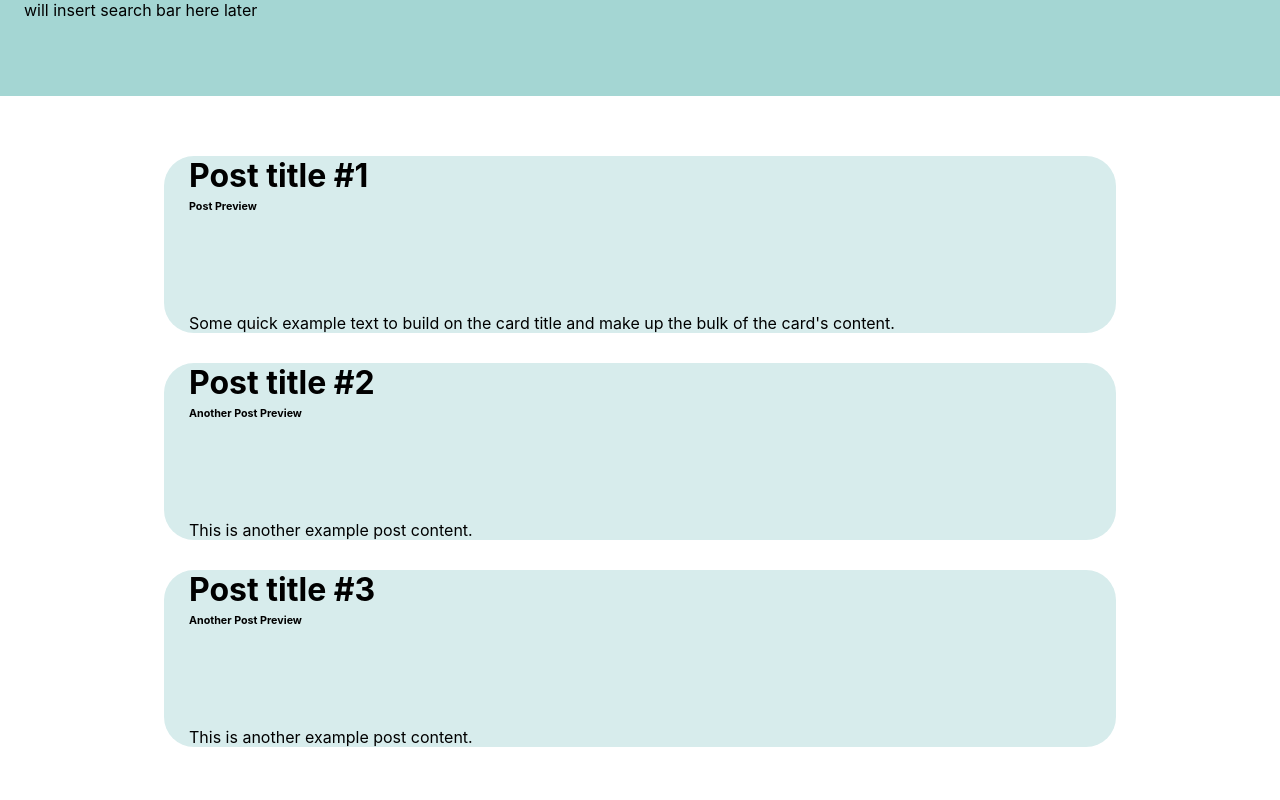
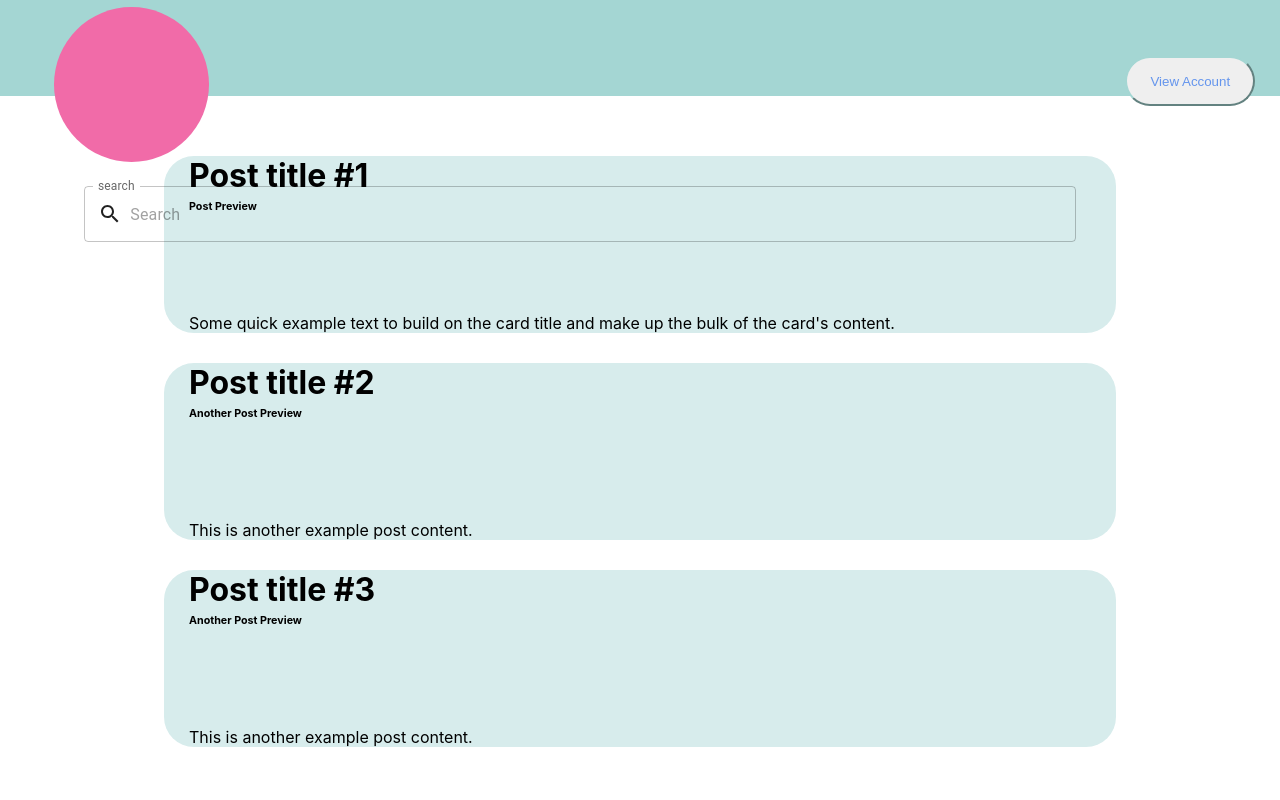
Before and after one commit to hawraakhalil/Cancer-Connect, a React (Create React App) app: page / in a window 1280 px wide. Shown: the top 800 px of the page. Built offline with nearby package versions, Linux system fonts and the light colour scheme.

Commit message:
I added the search bar, logo, and view account button

```diff
--- a/src/App.js
+++ b/src/App.js
@@ -5,7 +5,10 @@ import Container from '@mui/material/Container';
 import Card from 'react-bootstrap/Card'
 import Form from 'react-bootstrap/Form'
 import Button from 'react-bootstrap/Button'
+import TextField from '@mui/material/TextField';
 import SendIcon from '@mui/icons-material/Send';
+import SearchIcon from '@mui/icons-material/Search';
+import images from './images.png';
 
 
 const posts = [
@@ -32,7 +35,20 @@ function App() {
 
 <header>
 <Container style={{ height: "6rem",maxWidth: "100rem", backgroundColor: "#A4D6D3" }}>
-  will insert search bar here later
+<img src={images} alt="Logo" className="rounded-circle" style={{ borderRadius: "50%",height: "9.7rem", width: "9.7rem",marginLeft:"30px",marginTop:"7px" }} />
+<TextField
+
+        id="search"
+        variant="outlined"
+        label="search"
+        placeholder="  Search"
+        InputProps={{
+          startAdornment: <SearchIcon />}}
+          style={{width:"62rem", marginTop:"20px", marginLeft:"60px"}}
+      />
+            <Button style={{height:"50px",width:"130px",marginLeft:"4%", borderRadius:"30px",borderColor:"#A4D6D3",   position: "relative", top: "-110px", color: "#6495ED"}}>
+       View Account
+       </Button>
 </Container>
 </header>
 
```
Also changed, not shown: src/images.png (added).
